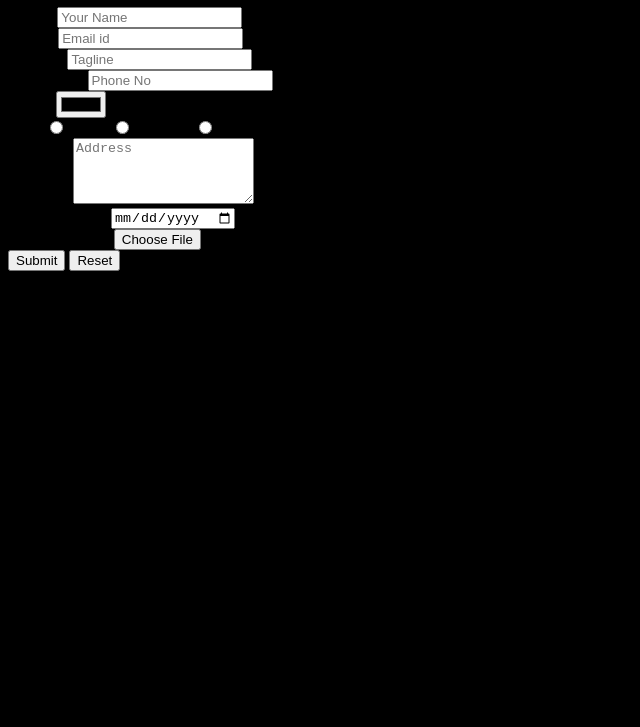
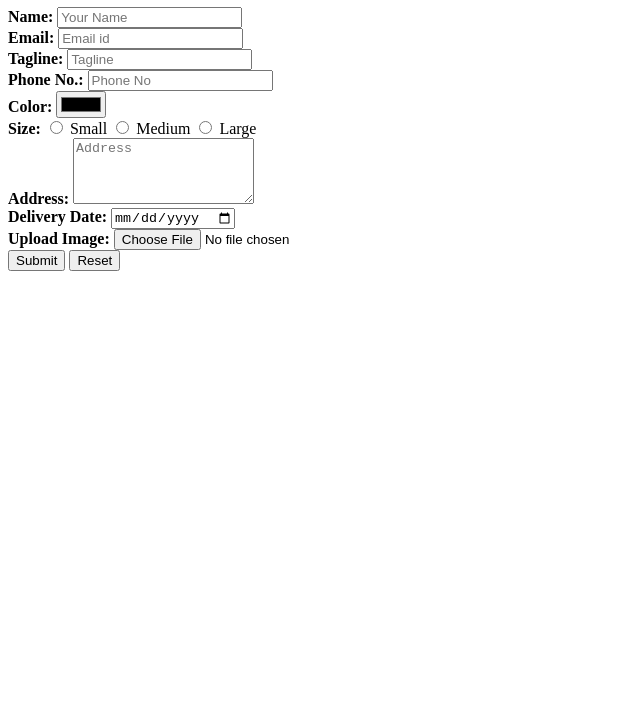
Before and after one commit to ShantanuSaraf30/tshirt-form-with-js, a plain HTML site: page index.html in a window 1280 px wide. Shown: the part 73-800 px from the top of the page, without its empty margins (0-640 px from the left). Drawn offline with Linux system fonts and the light colour scheme.

Commit message:
Update index.html

```diff
--- a/index.html
+++ b/index.html
@@ -4,10 +4,10 @@
 <head>
     <meta name="viewport" content="width=device-width, initial-scale=1.0">
     <title>Customized T-shirts Form</title>
-    <link rel="stylesheet" type="text/css" href="style.css">
+
 </head>
 
-<body style="background-color: black;">
+<body style="background-color: rgb(255, 255, 255);">
     <div class="container">
         <h1>Customized T-shirts Form</h1>
         <form id="tshirt-form" onsubmit="return validateForm();" action="#" method="post">
```
